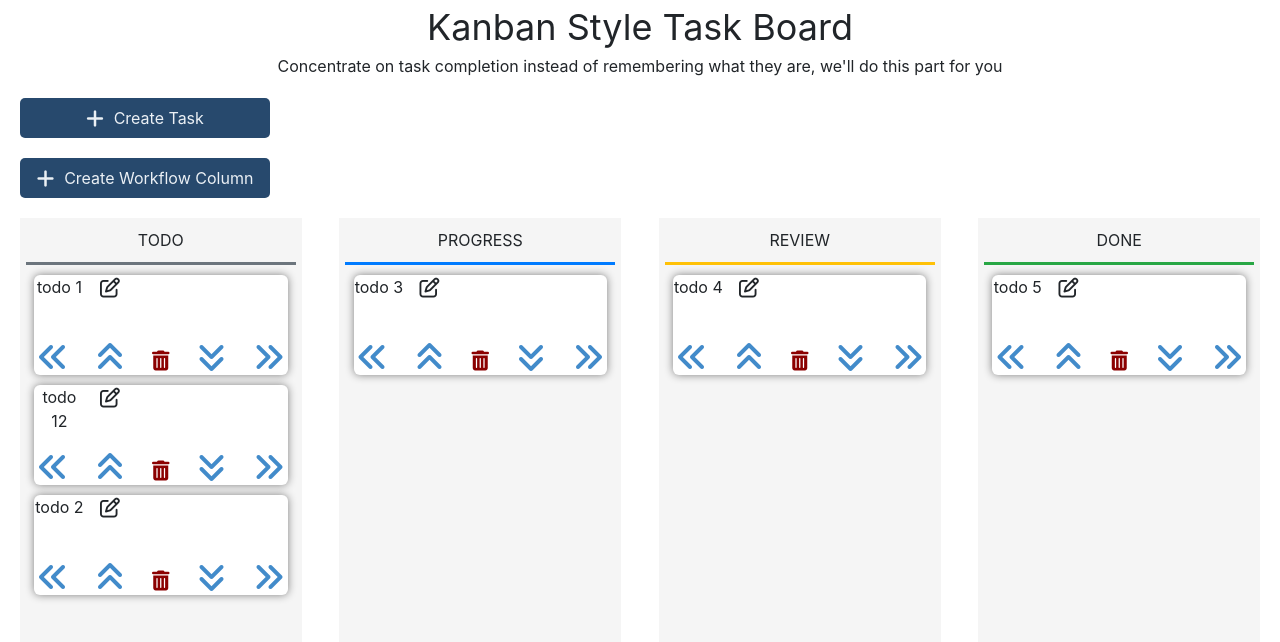
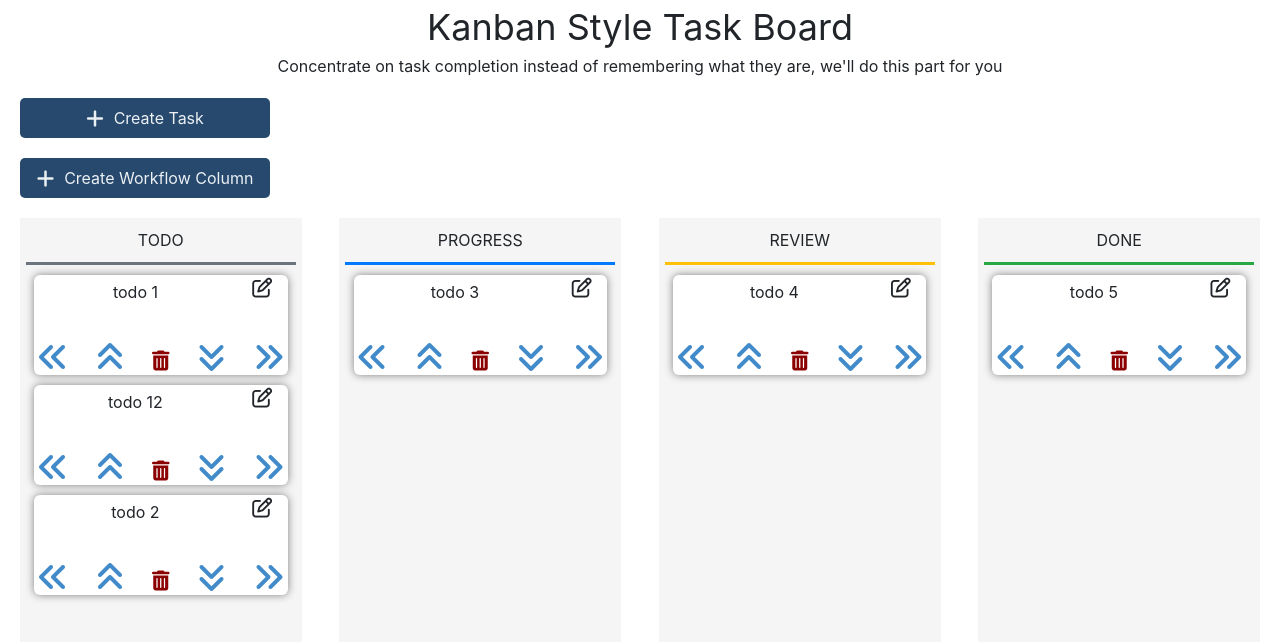
Before and after one commit to pachkovska/kanban-client, a React (Create React App) app: page / in a window 1280 px wide. Shown: the top 642 px of the page. Built offline with nearby package versions, Linux system fonts and the light colour scheme.

Commit message:
finish task edit

```diff
--- a/src/App.css
+++ b/src/App.css
@@ -127,6 +127,17 @@
   min-width: 250px;
 }
 
+.taskTitle {
+  margin: 5px;
+  grid-row: 1;
+  grid-column: 1 / span 4;
+}
+
+.editTask {
+  grid-row: 1;
+  grid-column: 5;
+}
+
 @media screen and (max-width: 600px) {
   .boardBody {
     justify-content: flex-start;
--- a/src/App.js
+++ b/src/App.js
@@ -3,7 +3,7 @@ import './App.css';
 import NewTaskForm from "./components/createNewTask/NewTaskForm";
 import NewBoardForm from "./components/boardBody/NewBoardForm";
 import BoardCollection from "./components/boardBody/BoardCollection";
-import { v4 as uuidv4 } from 'uuid';
+import {v4 as uuidv4} from 'uuid';
 
 const tasksInitial = [
     {
@@ -94,12 +94,12 @@ function App() {
     }
 
     const handleEditTask = (args) => {
-        console.log(args);
         const boardIndex = tasks.findIndex(board => board.boardName === args.boardName);
-
         const updatedTasks = [...tasks];
-      const taskIndex = updatedTasks[boardIndex].boardTasks.findIndex(el => el.id == args.taskId);
-      updatedTasks[boardIndex].boardTasks = updatedTasks[boardIndex].boardTasks.splice(taskIndex, 1, args.task);
+        updatedTasks[boardIndex].boardTasks.map(task => console.log(task.id));
+        const taskIndex = updatedTasks[boardIndex].boardTasks.findIndex( task => task.id === args.editTask.id);
+        updatedTasks[boardIndex].boardTasks[taskIndex] = args.editTask;
+        console.log(updatedTasks[boardIndex].boardTasks.filter(task => task.id === args.editTask.id));
 
         setTasks(updatedTasks);
     }
@@ -108,7 +108,7 @@ function App() {
         const boardIndex = tasks.findIndex(board => board.boardName === args.boardName);
 
         if (args.direction === 'left' && boardIndex <= 0) return;
-        if ((args.direction === 'right' && boardIndex === tasks.length - 1)  || boardIndex < 0) return;
+        if ((args.direction === 'right' && boardIndex === tasks.length - 1) || boardIndex < 0) return;
 
         const updatedTasks = [...tasks];
         const taskToMove = updatedTasks[boardIndex].boardTasks.find(el => el.id === args.taskId);
@@ -130,7 +130,7 @@ function App() {
                     : swapDown(board.boardTasks, args.taskId);
 
                 return {...board, boardTasks};
-            }   else return board;
+            } else return board;
         });
         setTasks(rearranged);
     }
@@ -160,7 +160,9 @@ function App() {
     return (
         <div className="App">
             <div className={"appHeader"}>Kanban Style Task Board</div>
-        <div className={"appSubHeader"}>Concentrate on task completion instead of remembering what they are, we'll do this part for you</div>
+            <div className={"appSubHeader"}>Concentrate on task completion instead of remembering what they are, we'll
+                do this part for you
+            </div>
             <NewTaskForm
                 handleAddTask={(task) => handleAddTask(task)}
             />
--- a/src/components/boardBody/EditTaskForm.js
+++ b/src/components/boardBody/EditTaskForm.js
@@ -22,14 +22,14 @@ function EditTaskForm ({className, task, handleEditTask}) {
     }
 
     return (
-        <div>
+        <div className={"editTask"}>
             <div className={"editTaskButton"} onClick={toggleModal}><i className="fa fa-edit fa-lg"></i></div>
             <Modal isOpen={editTaskModal} modalTransition={{ timeout: 700 }} backdropTransition={{ timeout: 1300 }}
                    toggle={toggleModal} className={className}>
                 <ModalHeader toggle={toggleModal}>Edit Current Task</ModalHeader>
                 <ModalBody>
-                    <Input className={"taskTitleInput"} value={editTask.taskTitle || task.taskTitle} type="text" name={"taskTitle"} onChange={onTaskChange} />
-                    <Input type="textarea" value={editTask.taskBody || task.taskBody} name={"taskBody"} onChange={onTaskChange} rows={5} />
+                    <Input className={"taskTitleInput"} value={editTask.taskTitle || '' || task.taskTitle} type="text" name={"taskTitle"} onChange={onTaskChange} />
+                    <Input type="textarea" value={editTask.taskBody || '' || task.taskBody} name={"taskBody"} onChange={onTaskChange} rows={5} />
                 </ModalBody>
                 <ModalFooter>
                     <Button className={"addTaskButton-modal"} onClick={onEditTaskButtonClick}>Save Task</Button>
```
Lines whose indentation alone changed are shown as unchanged.
